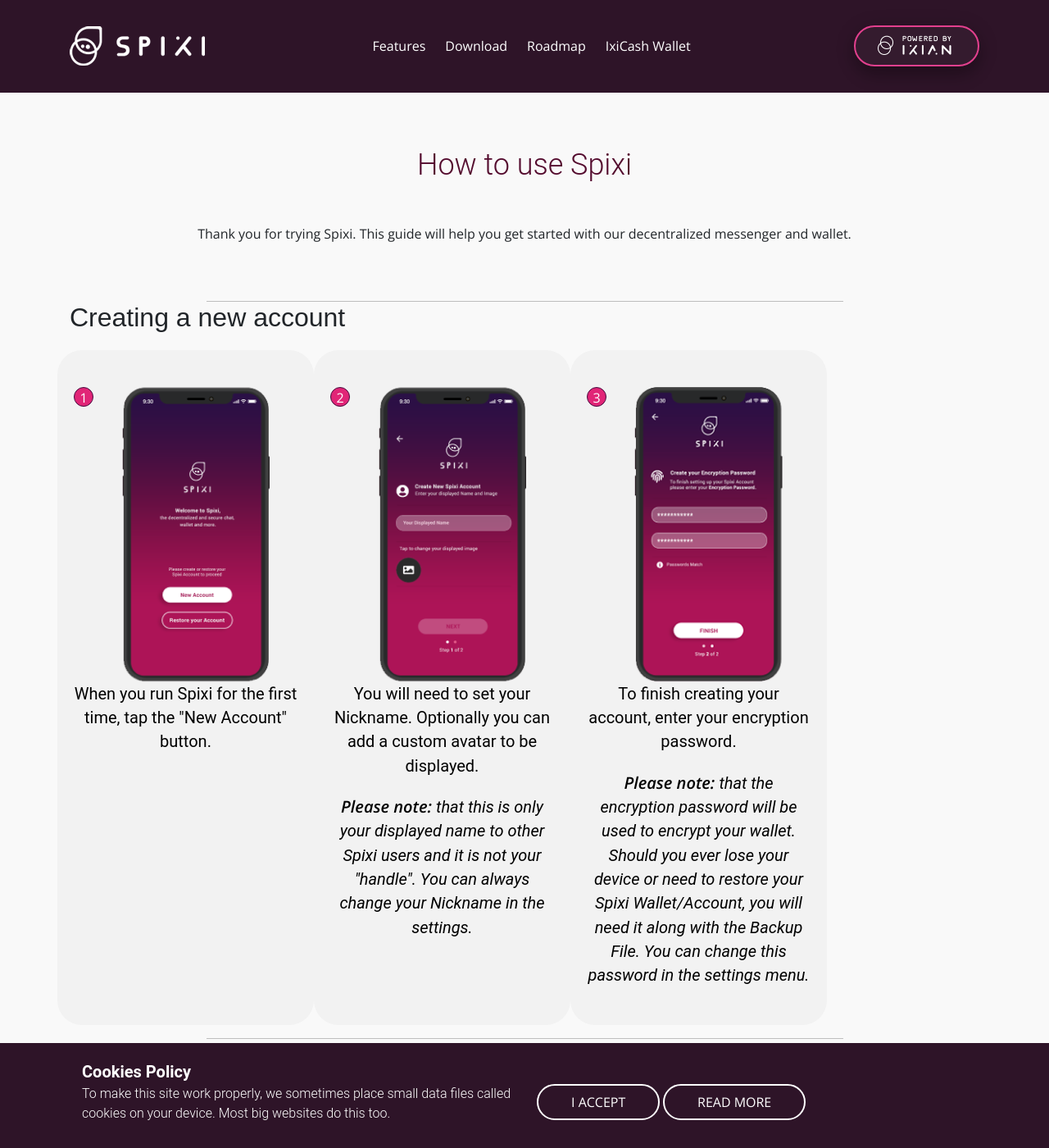
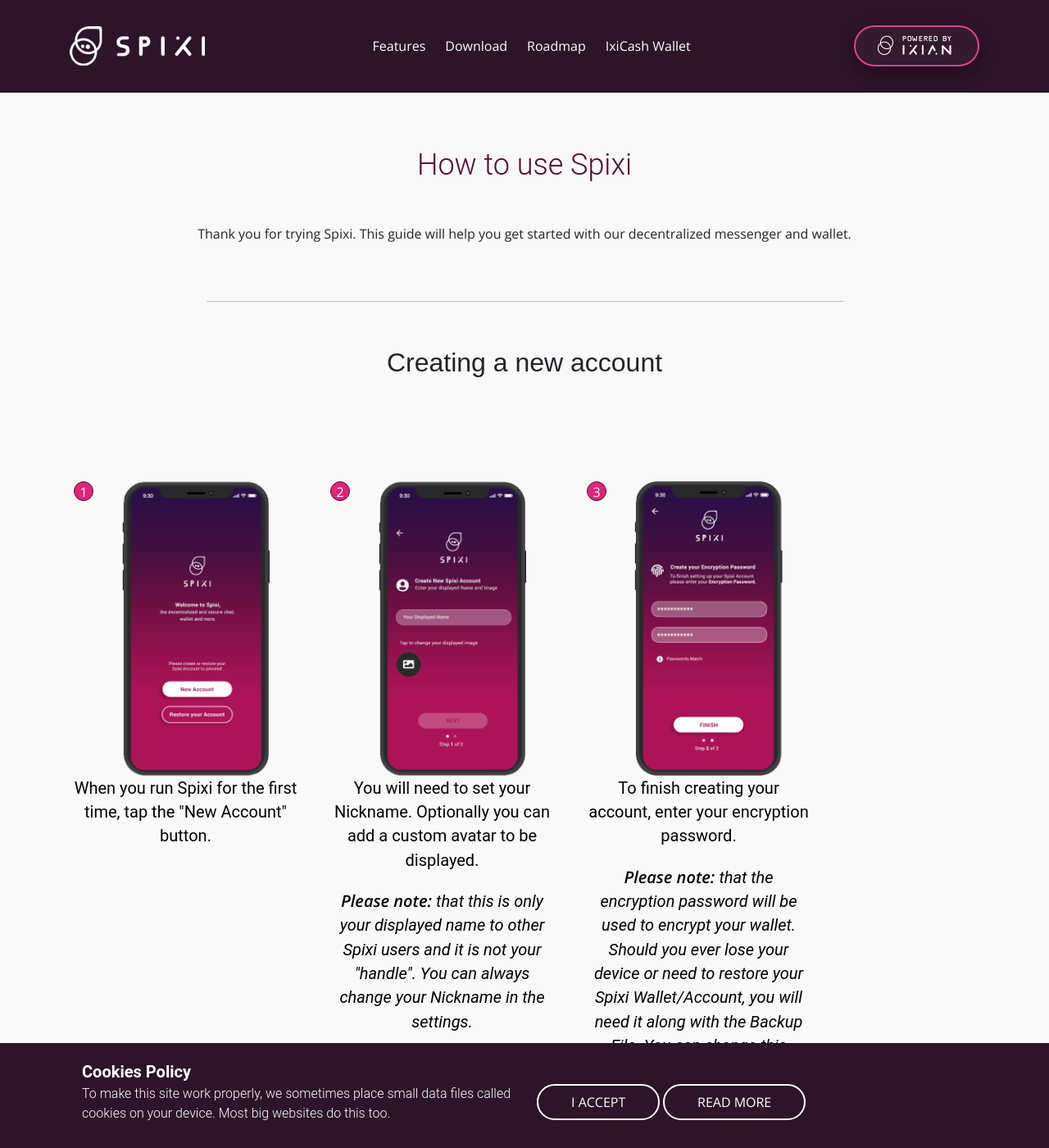
Before and after one commit to ProjectIxian/Spixi-website, a Jekyll site: the page built from guide.md, in a window 1280 px wide and 1400 px high. Shown: the whole window at 82% size. Built offline with Jekyll 4.4.1, drawn with Linux system fonts in a browser that asks for light colours; nearby versions of some CDN libraries.

Commit message:
- style update

```diff
--- a/assets/css/styles.css
+++ b/assets/css/styles.css
@@ -515,14 +515,25 @@
     border: 2px solid white;
 }
 
-.guideBox {
+h2.guide
+{
+    padding-top: 55px;
+    padding-bottom: 60px;
+    text-align: center;
+}
+
+.guideBox,
+.guideBoxNoBg {
     width: 313px;
     max-width: 313px;
-    background-color: #f2f2f2;
     text-align: center;
     box-sizing: border-box;
     padding: 45px 20px;
-    border-radius: 30px;
+    border-radius: 50px;
+}
+
+guideBox {
+    background-color: #f2f2f2;
 }
 
 .guidePageIndicator {
--- a/guide.md
+++ b/guide.md
@@ -12,14 +12,14 @@
         Thank you for trying Spixi. This guide will help you get started with our decentralized messenger and wallet.
     </p>
     <div class="divider"></div>
-    <h2>Creating a new account</h2>
+    <h2 class="guide">Creating a new account</h2>
     <div class="row">
         <div class="col-md-3 col-xl-4 col-md-5 mb-3 guideBox">
             <div class="guidePageIndicator">1</div>
             <img src="assets/img/guide/Spixi1.png" alt="Spixi guide 1"/>
             <div class="guideText">When you run Spixi for the first time, tap the "New Account" button.</div>
         </div>
-        <div class="col-md-3 col-xl-4 col-md-5 mb-3 guideBox">
+        <div class="col-md-3 col-xl-4 col-md-5 mb-3 guideBoxNoBg">
             <div class="guidePageIndicator">2</div>
             <img src="assets/img/guide/Spixi2.png" alt="Spixi guide 2"/>
             <div class="guideText">You will need to set your Nickname. Optionally you can add a custom avatar to be displayed.</div>
```
